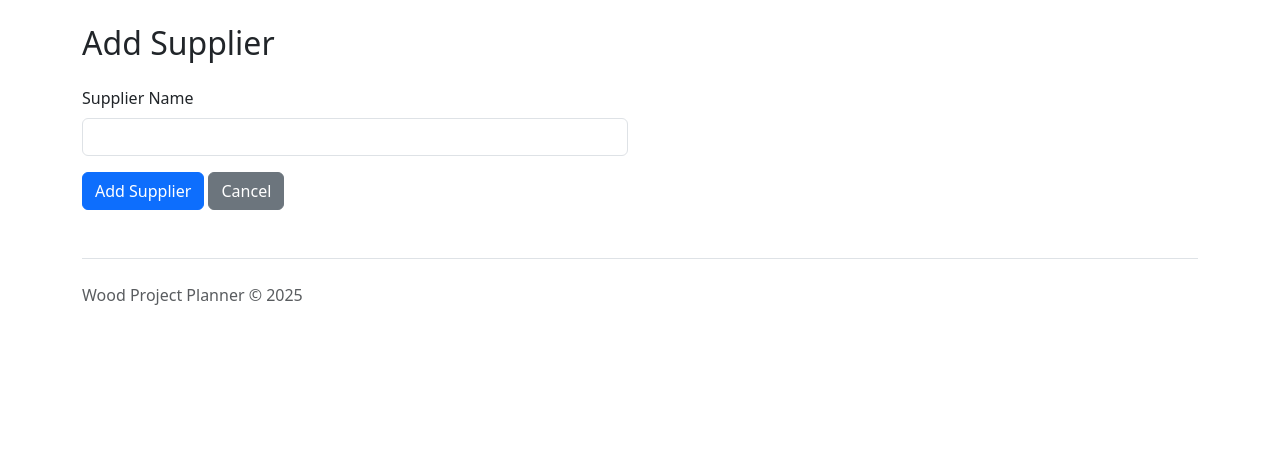
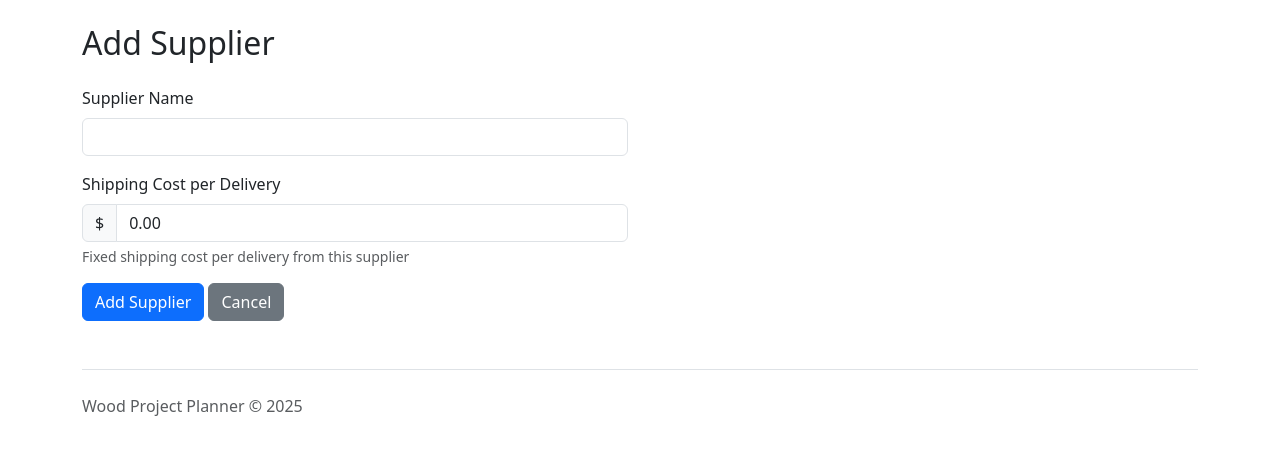
Before and after one commit to djh00t/wood_cut_calc, a Flask app: page /supplier/add in a window 1280 px wide. Shown: the part 89-544 px from the top of the page. Run offline with Flask 3, Linux system fonts and the light colour scheme; parts of the project's set-up code (start-up, migrations or seed data) failed here and were passed over.

Commit message:
feat(supplier_form): Update supplier form to conditionally display edit mode and add shipping cost field
Signed-off-by: David Hooton <david@hooton.org>

```diff
--- a/templates/supplier_form.html
+++ b/templates/supplier_form.html
@@ -1,10 +1,10 @@
 {% extends 'base.html' %}
 
-{% block title %}Wood Project Planner - Add Supplier{% endblock %}
+{% block title %}Wood Project Planner - {% if edit_mode %}Edit{% else %}Add{% endif %} Supplier{% endblock %}
 
 {% block content %}
 <div class="mb-4">
-    <h2>Add Supplier</h2>
+    <h2>{% if edit_mode %}Edit{% else %}Add{% endif %} Supplier</h2>
 </div>
 
 <div class="row">
@@ -12,10 +12,24 @@
         <form method="post">
             <div class="mb-3">
                 <label for="name" class="form-label">Supplier Name</label>
-                <input type="text" class="form-control" id="name" name="name" required>
+                <input type="text" class="form-control" id="name" name="name"
+                       value="{{ supplier.name if edit_mode else '' }}" required>
             </div>
 
-            <button type="submit" class="btn btn-primary">Add Supplier</button>
+            <div class="mb-3">
+                <label for="shipping_cost" class="form-label">Shipping Cost per Delivery</label>
+                <div class="input-group">
+                    <span class="input-group-text">$</span>
+                    <input type="number" step="0.01" min="0" class="form-control"
+                           id="shipping_cost" name="shipping_cost"
+                           value="{{ supplier.shipping_cost if edit_mode else '0.00' }}" required>
+                </div>
+                <div class="form-text">Fixed shipping cost per delivery from this supplier</div>
+            </div>
+
+            <button type="submit" class="btn btn-primary">
+                {% if edit_mode %}Update{% else %}Add{% endif %} Supplier
+            </button>
             <a href="{{ url_for('suppliers') }}" class="btn btn-secondary">Cancel</a>
         </form>
     </div>
```
